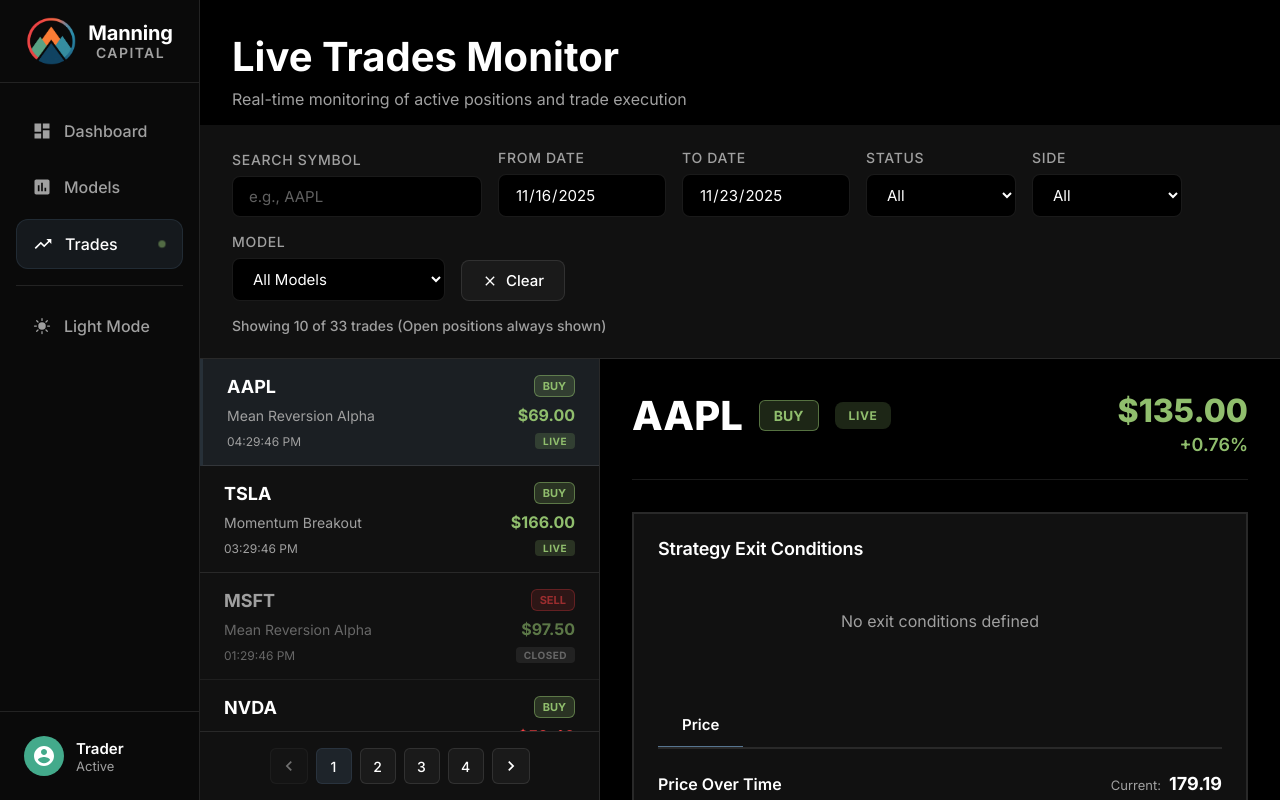
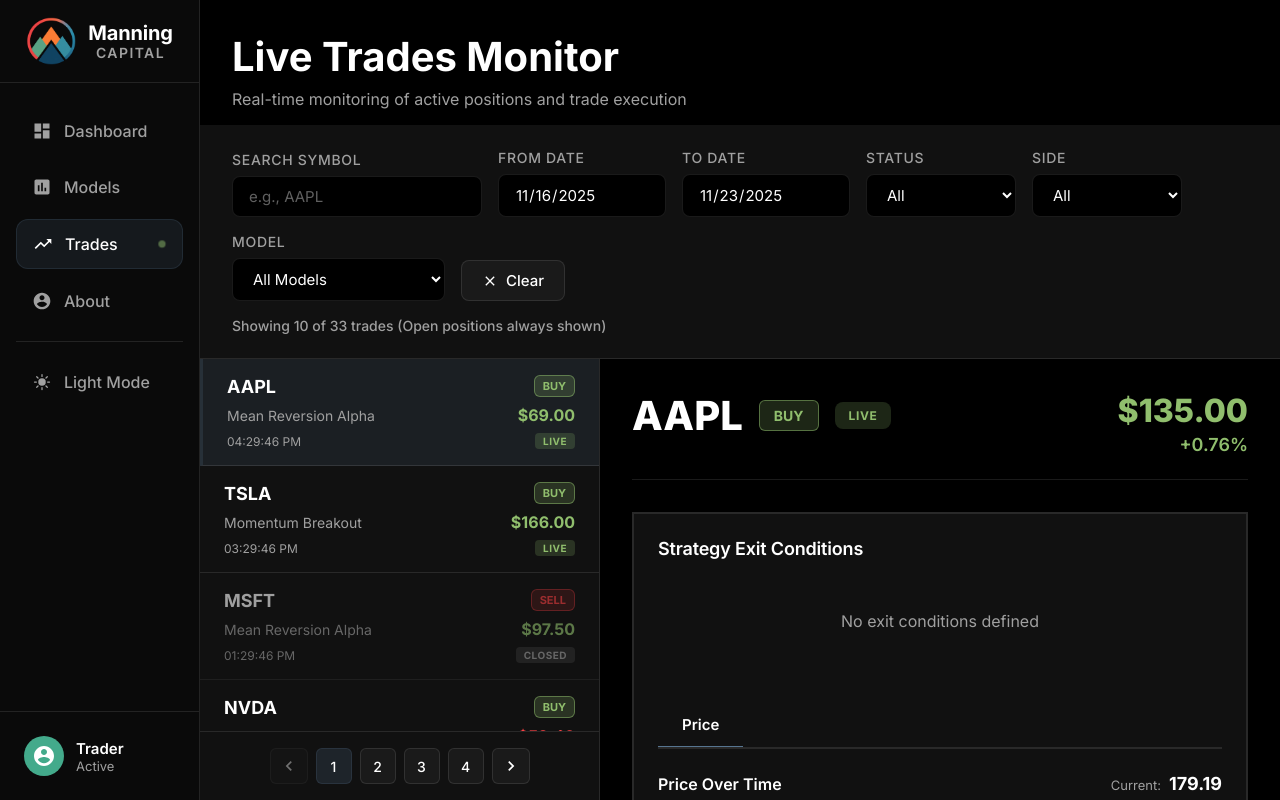
Before and after one commit to manning-capital/platform, an Angular app: page /live-trades in a window 1280 px wide. Built offline with nearby package versions, Linux system fonts and the light colour scheme.

Commit message:
Adding about page.

```diff
--- a/src/app/app.html
+++ b/src/app/app.html
@@ -37,6 +37,13 @@
             </svg>
         <span>Trades</span>
         <span class="live-indicator"></span>
+      </a>
+
+      <a routerLink="/about" routerLinkActive="active" class="nav-item" (click)="toggleMobileMenu()">
+        <svg xmlns="http://www.w3.org/2000/svg" viewBox="0 0 24 24" fill="currentColor">
+          <path d="M12 2C6.48 2 2 6.48 2 12s4.48 10 10 10 10-4.48 10-10S17.52 2 12 2zm0 3c1.66 0 3 1.34 3 3s-1.34 3-3 3-3-1.34-3-3 1.34-3 3-3zm0 14.2c-2.5 0-4.71-1.28-6-3.22.03-1.99 4-3.08 6-3.08 1.99 0 5.97 1.09 6 3.08-1.29 1.94-3.5 3.22-6 3.22z"/>
+        </svg>
+        <span>About</span>
       </a>
 
       <div class="nav-divider"></div>
--- a/src/app/app.routes.ts
+++ b/src/app/app.routes.ts
@@ -2,6 +2,7 @@
 import { DashboardComponent } from './components/dashboard/dashboard.component';
 import { ModelPerformanceComponent } from './components/model-performance/model-performance.component';
 import { LiveTradesComponent } from './components/live-trades/live-trades.component';
+import { AboutComponent } from './components/about/about.component';
 
 export const routes: Routes = [
   { path: '', redirectTo: '/dashboard', pathMatch: 'full' },
@@ -9,4 +10,5 @@
   { path: 'models', component: ModelPerformanceComponent },
   { path: 'models/:id', component: ModelPerformanceComponent },
   { path: 'live-trades', component: LiveTradesComponent },
+  { path: 'about', component: AboutComponent },
 ];
--- a/src/app/components/trade-metrics/trade-metrics.component.css
+++ b/src/app/components/trade-metrics/trade-metrics.component.css
@@ -45,7 +45,7 @@
 
 .condition-header {
   display: flex;
-  justify-content: space-between;
+  justify-content: flex-end;
   align-items: center;
   margin-bottom: 0.75rem;
 }
--- a/src/app/components/trade-metrics/trade-metrics.component.html
+++ b/src/app/components/trade-metrics/trade-metrics.component.html
@@ -7,11 +7,6 @@
         @for (condition of metrics.strategyConditions; track condition.id) {
           <div class="condition-card" [class.met]="condition.isMet" [class.unmet]="!condition.isMet">
             <div class="condition-header">
-              <div class="condition-icon" [class.met]="condition.isMet">
-                <svg xmlns="http://www.w3.org/2000/svg" viewBox="0 0 24 24" fill="currentColor">
-                  <path [attr.d]="getConditionIcon(condition.type)"/>
-                </svg>
-              </div>
               <div class="condition-status">
                 @if (condition.isMet) {
                   <span class="status-badge met">✓ MET</span>
```
